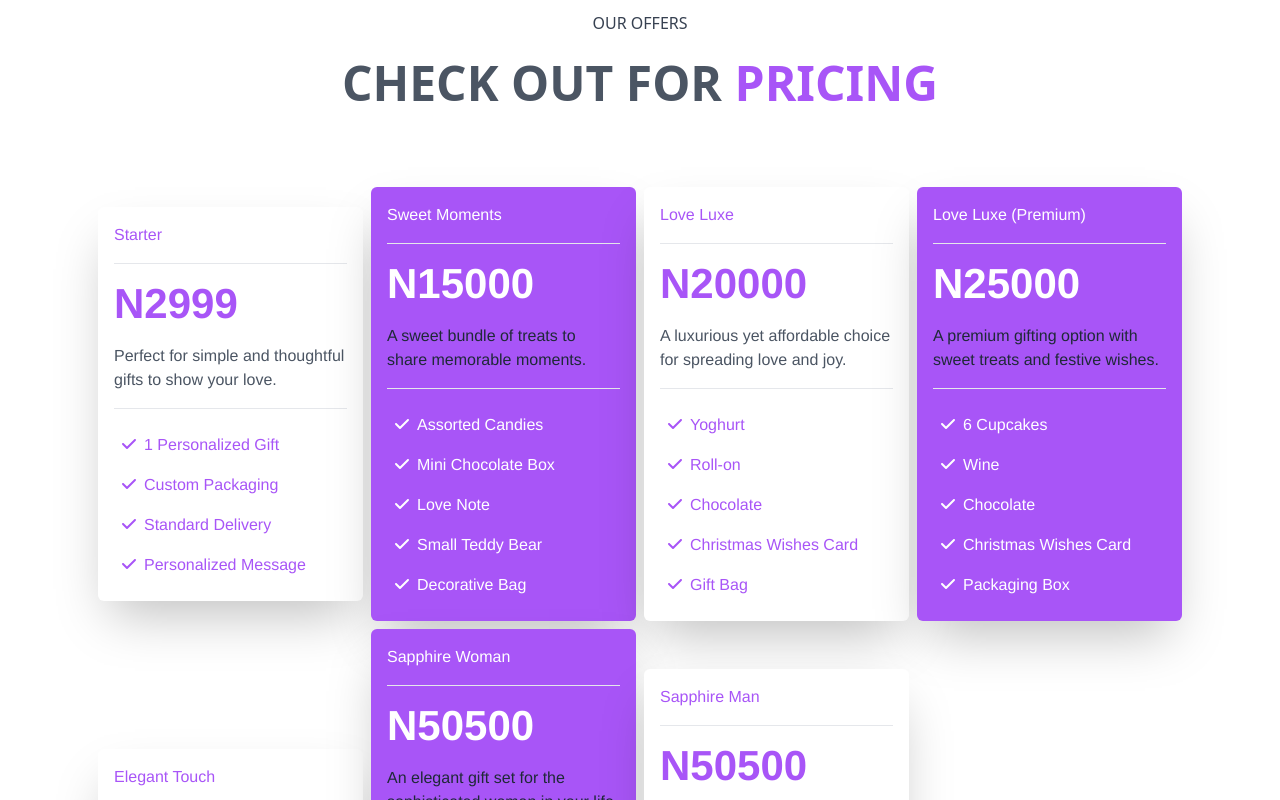
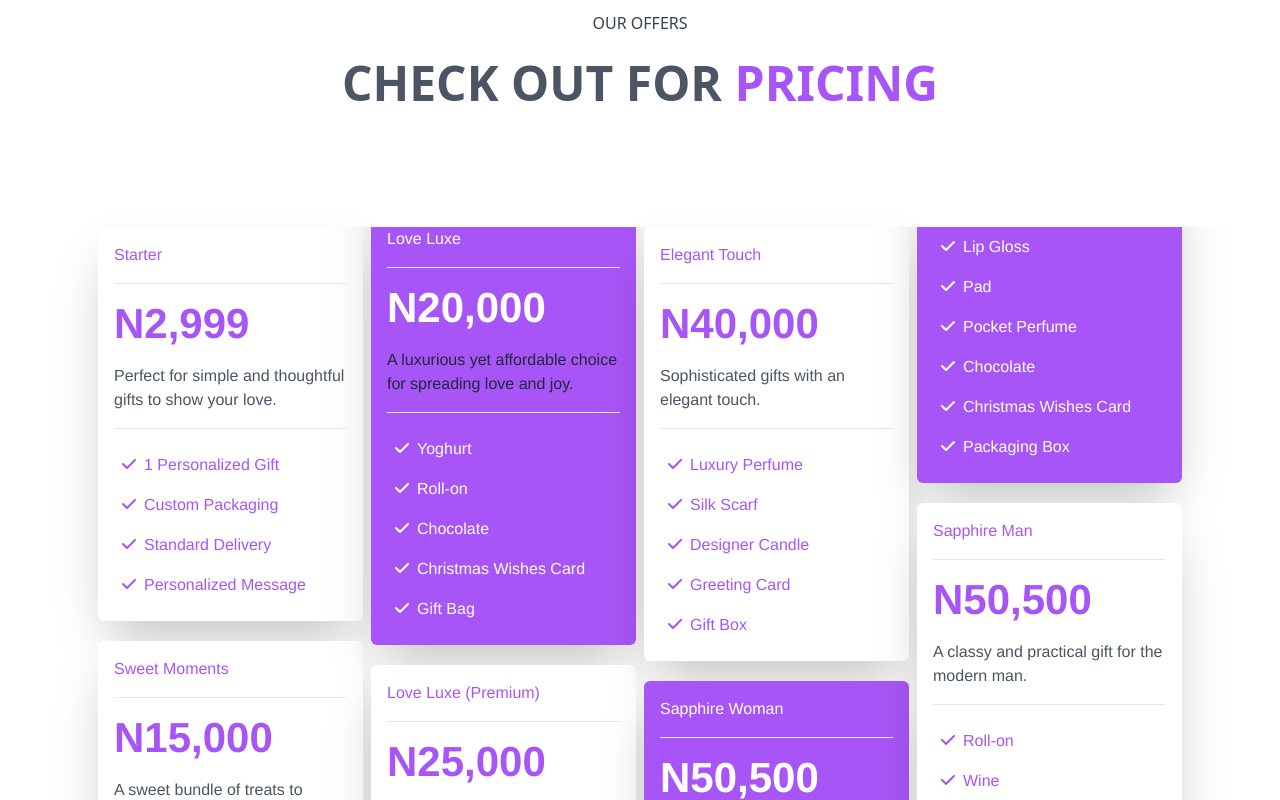
Before and after one commit to onaneye/madeTOLOVE, a React (Create React App) app: page / in a window 1280 px wide. Shown: the part 3780-4580 px from the top of the page. Built offline with nearby package versions, Linux system fonts and the light colour scheme.

Commit message:
"Updated Offers and PriceCard components, and pricing data in constants"

```diff
--- a/src/Components/Offers.jsx
+++ b/src/Components/Offers.jsx
@@ -18,17 +18,21 @@ const Offers = () => {
           Check out for <span className='text-purple-500'>pricing</span>
         </h3>
       </motion.div>
+      <div className='p-5 md:p-10'>
         <motion.div
-        className='md:grid md:grid-cols-2 md:gap-2 lg:grid-cols-4 width-container items-center gap-4 mt-12'
+          className='columns-1 sm:columns-2 lg:columns-4 width-container gap-2 mt-12'
           variants={fadeIn("up", 0.2)}
           initial="hidden"
           whileInView={"show"}
           viewport={{ once: false, delay: 0.7 }}
        >
-        {pricing.map((item) => (
-          <PriceCard key={item.id} {...item} />
+        {pricing.map((item, index) => (
+          <div key={item.id} className={`${index !== 0 ? 'mt-5' : ''}`}>
+            <PriceCard {...item} />
+          </div>
         ))}
         </motion.div>
+      </div>
     </section>
   );
 };
--- a/src/Components/PriceCard.jsx
+++ b/src/Components/PriceCard.jsx
@@ -4,7 +4,7 @@ import React from 'react'
 
 const PriceCard = ({tag, price, description, features, active }) => {
   return (
-    <div className={`shadow-2xl flex flex-col justify-start gap-4 ${active ? "bg-purple-500" : "bg-white" }  p-4 rounded-md`}>
+    <div className={`shadow-2xl flex flex-col justify-start gap-4  ${active ? "bg-purple-500" : "bg-white" }  p-4 rounded-md`}>
         <h3 className={`${active ? "text-white": "text-purple-500"} text-sm font-helvetica`}>{tag}</h3>
         <hr />
         <h1 className={`text-3xl font-bold font-helvetica  ${active ? "text-white" : "text-purple-500" }`}> N{price}</h1>
--- a/src/Components/constant.js
+++ b/src/Components/constant.js
@@ -138,7 +138,7 @@ export const servicesData = [
     {
         id: 1,
         tag: "Starter",
-        price: 2999,
+        price: "2,999",
         description: "Perfect for simple and thoughtful gifts to show your love.",
         features: [
             "1 Personalized Gift",
@@ -151,7 +151,7 @@ export const servicesData = [
     {
         id: 2,
         tag: "Sweet Moments",
-        price: 15000,
+        price: "15,000",
         description: "A sweet bundle of treats to share memorable moments.",
         features: [
             "Assorted Candies",
@@ -160,12 +160,12 @@ export const servicesData = [
             "Small Teddy Bear",
             "Decorative Bag"
         ],
-        active: true
+        active: false
     },
     {
         id: 3,
         tag: "Love Luxe",
-        price: 20000,
+        price: "20,000",
         description: "A luxurious yet affordable choice for spreading love and joy.",
         features: [
             "Yoghurt",
@@ -174,12 +174,12 @@ export const servicesData = [
             "Christmas Wishes Card",
             "Gift Bag"
         ],
-        active: false
+        active: true
     },
     {
         id: 4,
         tag: "Love Luxe (Premium)",
-        price: 25000,
+        price: "25,000",
         description: "A premium gifting option with sweet treats and festive wishes.",
         features: [
             "6 Cupcakes",
@@ -188,13 +188,13 @@ export const servicesData = [
             "Christmas Wishes Card",
             "Packaging Box"
         ],
-        active: true
+        active: false
     },
 
     {
         id: 5,
         tag: "Elegant Touch",
-        price: 40000,
+        price: "40,000",
         description: "Sophisticated gifts with an elegant touch.",
         features: [
             "Luxury Perfume",
@@ -209,7 +209,7 @@ export const servicesData = [
     {
         id: 6,
         tag: "Sapphire Woman",
-        price: 50500,
+        price: "50,500",
         description: "An elegant gift set for the sophisticated woman in your life.",
         features: [
             "Mini-set Nail Cutter",
@@ -229,7 +229,7 @@ export const servicesData = [
     {
         id: 7,
         tag: "Sapphire Man",
-        price: 50500,
+        price: "50,500",
         description: "A classy and practical gift for the modern man.",
         features: [
             "Roll-on",
```
Lines whose indentation alone changed are shown as unchanged.
